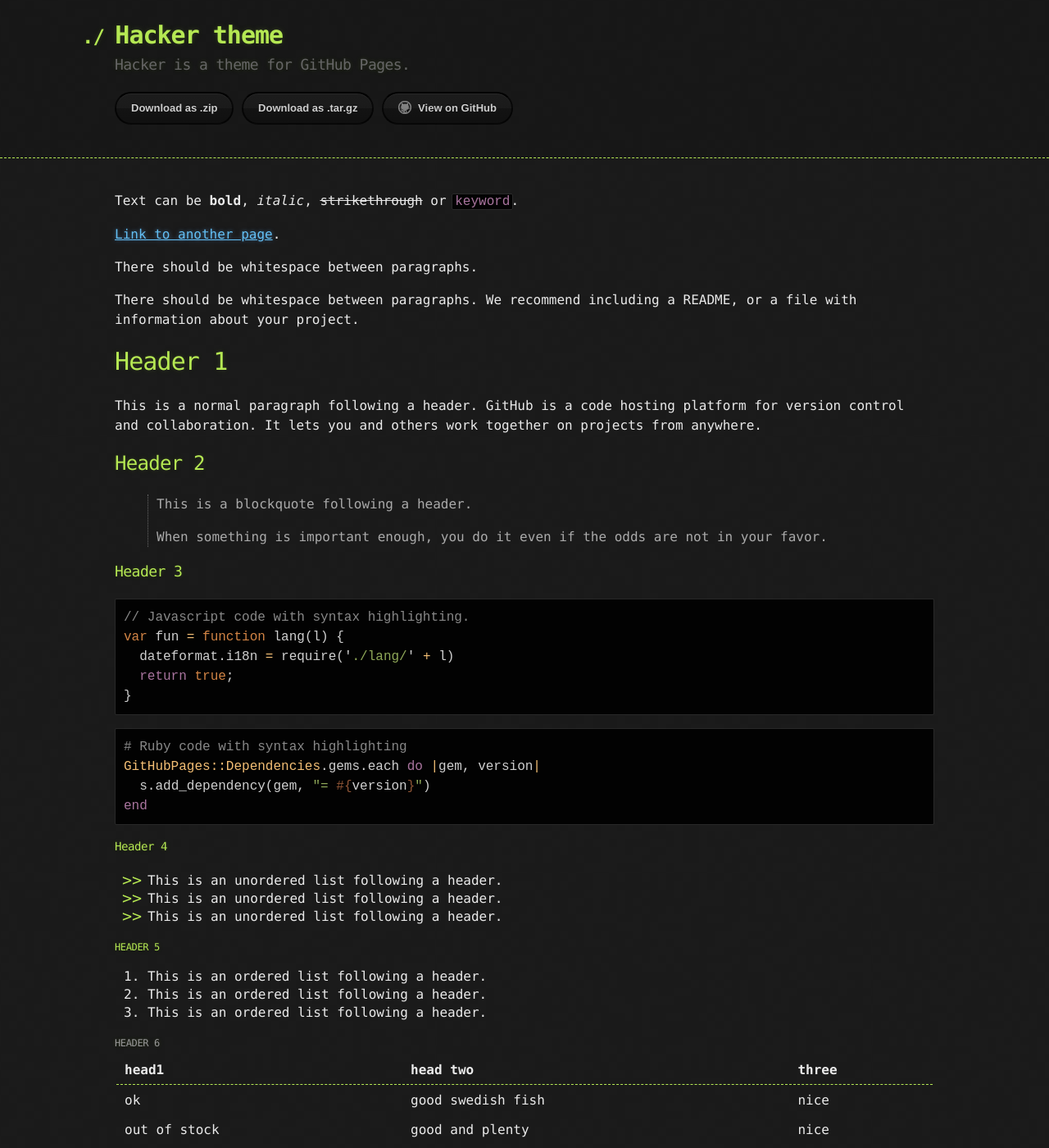
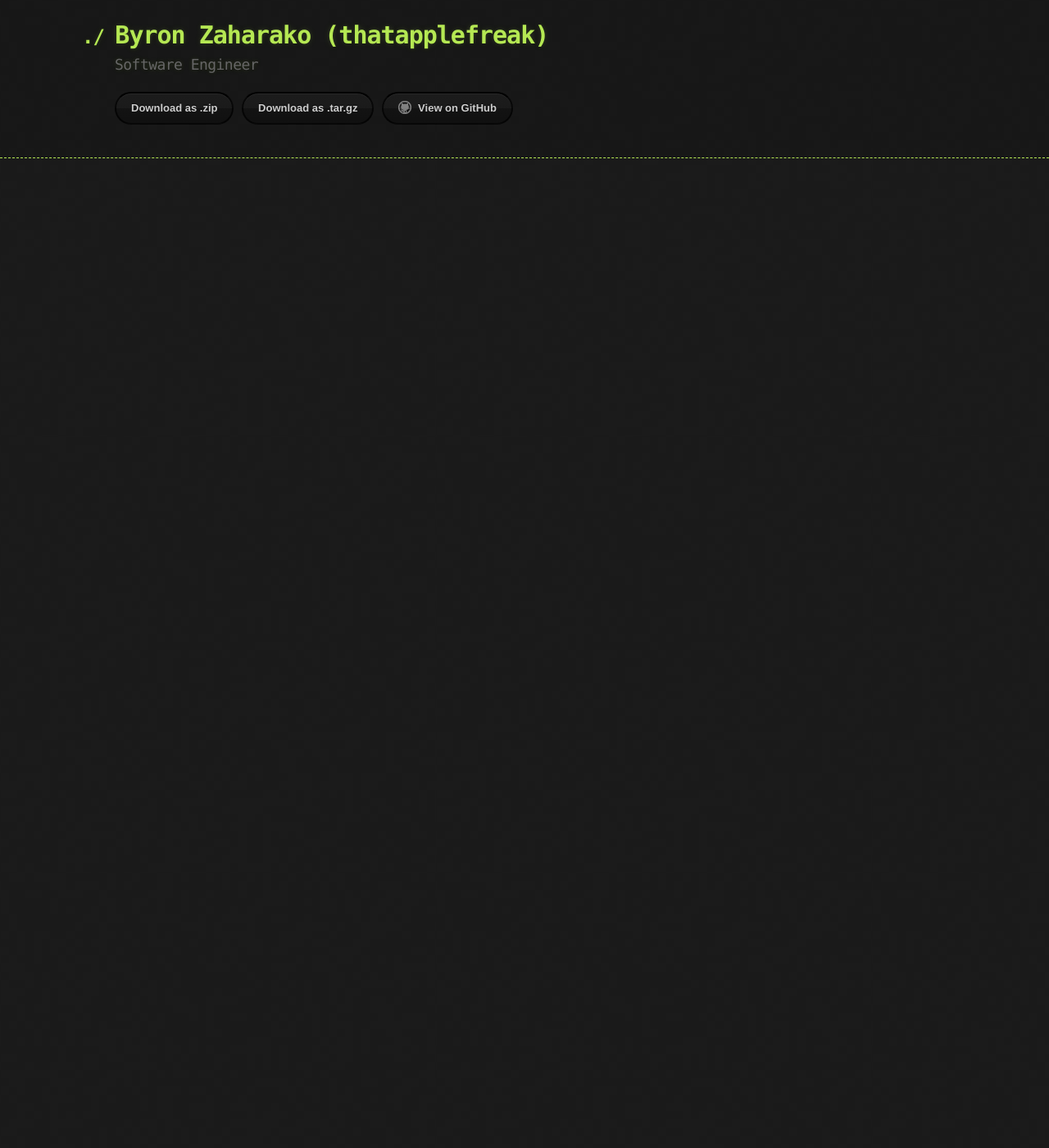
Before and after one commit to thatapplefreak/thatapplefreak.github.io, a Jekyll site: the page built from index.md, in a window 1280 px wide and 1400 px high. Shown: the whole window at 82% size. Built offline with Jekyll 4.4.1, drawn with Linux system fonts in a browser that asks for light colours; some of the changed text lies outside the part shown.

Commit message:
strip template content

````diff
--- a/_config.yml
+++ b/_config.yml
@@ -1,5 +1,5 @@
-title: Hacker theme
-description: Hacker is a theme for GitHub Pages.
+title: Byron Zaharako (thatapplefreak)
+description: Software Engineer
 show_downloads: true
 google_analytics:
 theme: jekyll-theme-hacker
--- a/index.md
+++ b/index.md
@@ -1,123 +1,3 @@
 ---
 layout: default
 ---
-
-Text can be **bold**, _italic_, ~~strikethrough~~ or `keyword`.
-
-[Link to another page](./another-page.html).
-
-There should be whitespace between paragraphs.
-
-There should be whitespace between paragraphs. We recommend including a README, or a file with information about your project.
-
-# Header 1
-
-This is a normal paragraph following a header. GitHub is a code hosting platform for version control and collaboration. It lets you and others work together on projects from anywhere.
-
-## Header 2
-
-> This is a blockquote following a header.
->
-> When something is important enough, you do it even if the odds are not in your favor.
-
-### Header 3
-
-```js
-// Javascript code with syntax highlighting.
-var fun = function lang(l) {
-  dateformat.i18n = require('./lang/' + l)
-  return true;
-}
-```
-
-```ruby
-# Ruby code with syntax highlighting
-GitHubPages::Dependencies.gems.each do |gem, version|
-  s.add_dependency(gem, "= #{version}")
-end
-```
-
-#### Header 4
-
-*   This is an unordered list following a header.
-*   This is an unordered list following a header.
-*   This is an unordered list following a header.
-
-##### Header 5
-
-1.  This is an ordered list following a header.
-2.  This is an ordered list following a header.
-3.  This is an ordered list following a header.
-
-###### Header 6
-
-| head1        | head two          | three |
-|:-------------|:------------------|:------|
-| ok           | good swedish fish | nice  |
-| out of stock | good and plenty   | nice  |
-| ok           | good `oreos`      | hmm   |
-| ok           | good `zoute` drop | yumm  |
-
-### There's a horizontal rule below this.
-
-* * *
-
-### Here is an unordered list:
-
-*   Item foo
-*   Item bar
-*   Item baz
-*   Item zip
-
-### And an ordered list:
-
-1.  Item one
-1.  Item two
-1.  Item three
-1.  Item four
-
-### And a nested list:
-
-- level 1 item
-  - level 2 item
-  - level 2 item
-    - level 3 item
-    - level 3 item
-- level 1 item
-  - level 2 item
-  - level 2 item
-  - level 2 item
-- level 1 item
-  - level 2 item
-  - level 2 item
-- level 1 item
-
-### Small image
-
-![Octocat](https://github.githubassets.com/images/icons/emoji/octocat.png)
-
-### Large image
-
-![Branching](https://guides.github.com/activities/hello-world/branching.png)
-
-
-### Definition lists can be used with HTML syntax.
-
-<dl>
-<dt>Name</dt>
-<dd>Godzilla</dd>
-<dt>Born</dt>
-<dd>1952</dd>
-<dt>Birthplace</dt>
-<dd>Japan</dd>
-<dt>Color</dt>
-<dd>Green</dd>
-</dl>
-
-```
-Long, single-line code blocks should not wrap. They should horizontally scroll if they are too long. This line should be long enough to demonstrate this.
-```
-
-```
-The final element.
-```
````
Also changed, not shown: another-page.md (deleted, +0 -9 lines), docs/CODE_OF_CONDUCT.md (deleted, +0 -46 lines), docs/CONTRIBUTING.md (deleted, +0 -88 lines), docs/SUPPORT.md (deleted, +0 -9 lines), thumbnail.png (deleted), 1 other file.
